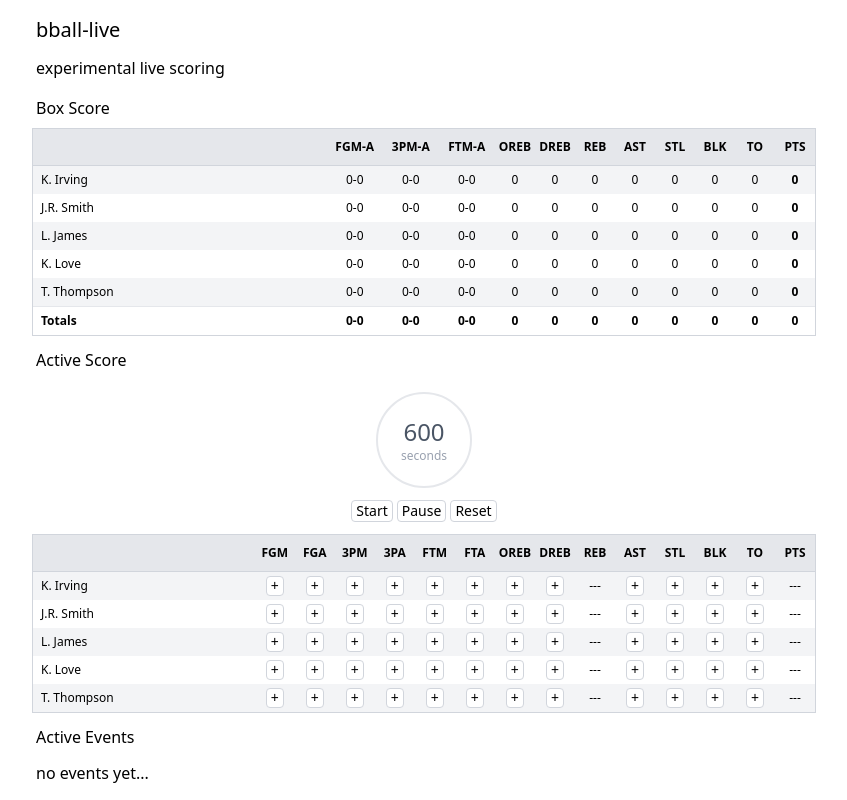
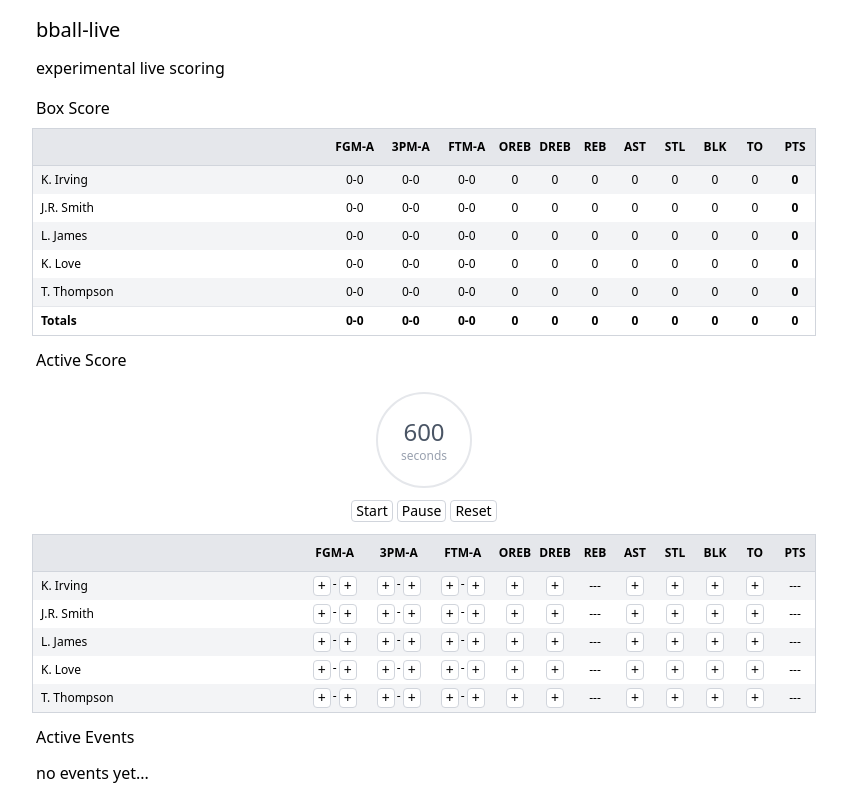
Before and after one commit to ober9k/bball-live, an Angular app: page / in a window 1280 px wide. Shown: the whole page, without its empty margins (216-1063 px from the left). Built offline with nearby package versions, Linux system fonts and the light colour scheme.

Commit message:
Adjusted display of made and attempted

```diff
--- a/src/app/app.html
+++ b/src/app/app.html
@@ -31,12 +31,9 @@
         <thead>
         <tr class="border-b border-gray-300 bg-gray-200">
           <th class="w-auto px-1 py-1.5 text-left">&nbsp;</th>
-          <th class="w-10 px-1 py-1.5 text-xs text-center">FGM</th>
-          <th class="w-10 px-1 py-1.5 text-xs text-center">FGA</th>
-          <th class="w-10 px-1 py-1.5 text-xs text-center">3PM</th>
-          <th class="w-10 px-1 py-1.5 text-xs text-center">3PA</th>
-          <th class="w-10 px-1 py-1.5 text-xs text-center">FTM</th>
-          <th class="w-10 px-1 py-1.5 text-xs text-center">FTA</th>
+          <th class="w-16 px-1 py-1.5 text-xs text-center">FGM-A</th>
+          <th class="w-16 px-1 py-1.5 text-xs text-center">3PM-A</th>
+          <th class="w-16 px-1 py-1.5 text-xs text-center">FTM-A</th>
           <th class="w-10 px-1 py-1.5 text-xs text-center">OREB</th>
           <th class="w-10 px-1 py-1.5 text-xs text-center">DREB</th>
           <th class="w-10 px-1 py-1.5 text-xs text-center">REB</th>
@@ -53,12 +50,27 @@
               <td class="w-auto px-2 py-1.5 text-xs">
                 {{ playerStatsLog.player.name }}
               </td>
-              <td class="w-10 px-1 py-0.5 text-xs text-center"><button [ngClass]="cssTableButtonClasses" (click)="dispatchFieldGoalMadeEvent(playerStatsLog, 2)">+</button></td>
-              <td class="w-10 px-1 py-0.5 text-xs text-center"><button [ngClass]="cssTableButtonClasses" (click)="dispatchFieldGoalAttemptedEvent(playerStatsLog, 2)">+</button></td>
-              <td class="w-10 px-1 py-0.5 text-xs text-center"><button [ngClass]="cssTableButtonClasses" (click)="dispatchFieldGoalMadeEvent(playerStatsLog, 3)">+</button></td>
-              <td class="w-10 px-1 py-0.5 text-xs text-center"><button [ngClass]="cssTableButtonClasses" (click)="dispatchFieldGoalAttemptedEvent(playerStatsLog, 3)">+</button></td>
-              <td class="w-10 px-1 py-0.5 text-xs text-center"><button [ngClass]="cssTableButtonClasses" (click)="dispatchFieldGoalMadeEvent(playerStatsLog, 1)">+</button></td>
-              <td class="w-10 px-1 py-0.5 text-xs text-center"><button [ngClass]="cssTableButtonClasses" (click)="dispatchFieldGoalAttemptedEvent(playerStatsLog, 1)">+</button></td>
+              <td class="w-16 px-1 py-0.5 text-xs text-center">
+                <div class="flex gap-0.5 justify-center">
+                  <button [ngClass]="cssTableButtonClasses" (click)="dispatchFieldGoalMadeEvent(playerStatsLog, 2)">+</button>
+                  -
+                  <button [ngClass]="cssTableButtonClasses" (click)="dispatchFieldGoalAttemptedEvent(playerStatsLog, 2)">+</button>
+                </div>
+              </td>
+              <td class="w-16 px-1 py-0.5 text-xs text-center">
+                <div class="flex gap-0.5 justify-center">
+                  <button [ngClass]="cssTableButtonClasses" (click)="dispatchFieldGoalMadeEvent(playerStatsLog, 3)">+</button>
+                  -
+                  <button [ngClass]="cssTableButtonClasses" (click)="dispatchFieldGoalAttemptedEvent(playerStatsLog, 3)">+</button>
+                </div>
+              </td>
+              <td class="w-16 px-1 py-0.5 text-xs text-center">
+                <div class="flex gap-0.5 justify-center">
+                  <button [ngClass]="cssTableButtonClasses" (click)="dispatchFieldGoalMadeEvent(playerStatsLog, 1)">+</button>
+                  -
+                  <button [ngClass]="cssTableButtonClasses" (click)="dispatchFieldGoalAttemptedEvent(playerStatsLog, 1)">+</button>
+                </div>
+              </td>
               <td class="w-10 px-1 py-0.5 text-xs text-center"><button [ngClass]="cssTableButtonClasses" (click)="dispatchOffReboundEvent(playerStatsLog)">+</button></td>
               <td class="w-10 px-1 py-0.5 text-xs text-center"><button [ngClass]="cssTableButtonClasses" (click)="dispatchDefReboundEvent(playerStatsLog)">+</button></td>
               <td class="w-10 px-1 py-0.5 text-xs text-center">---</td>
```
